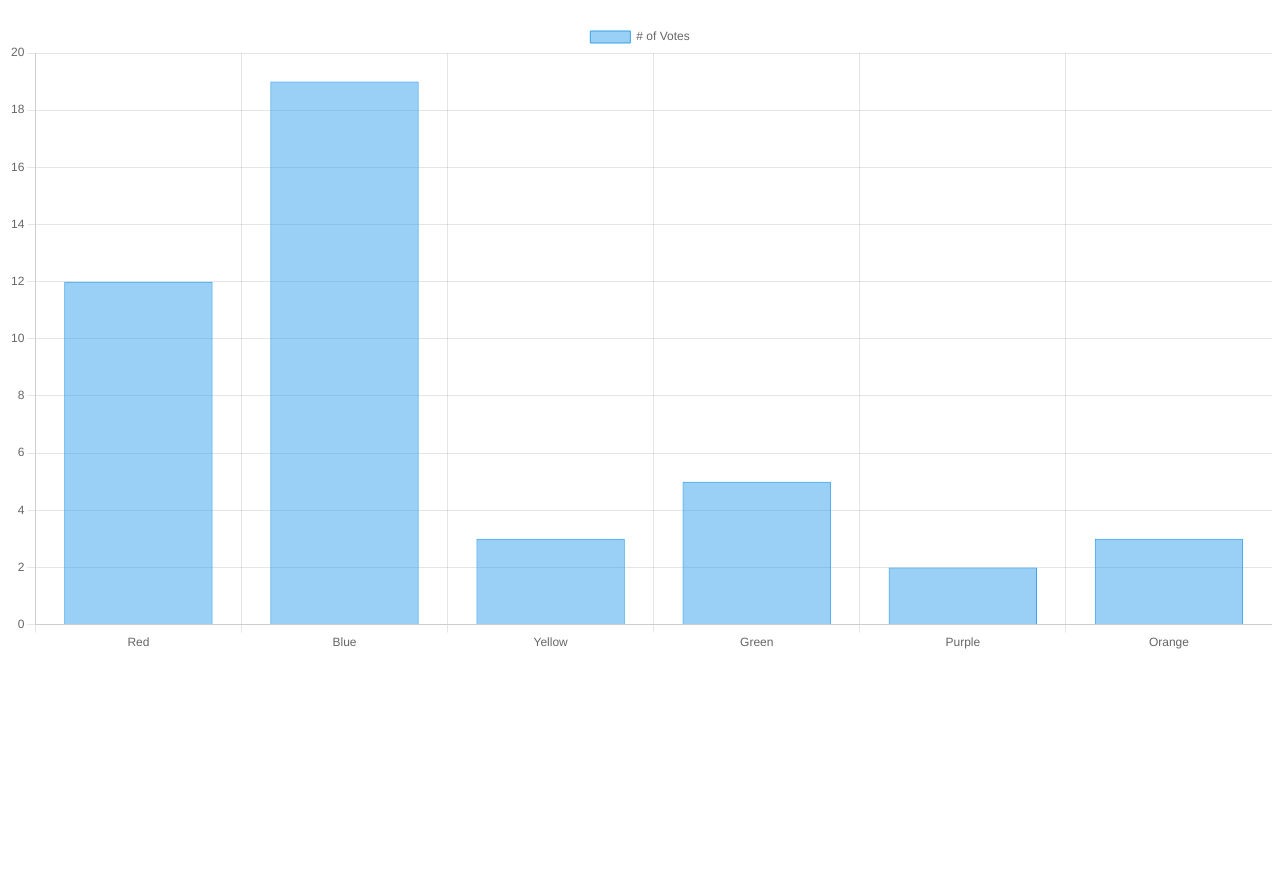
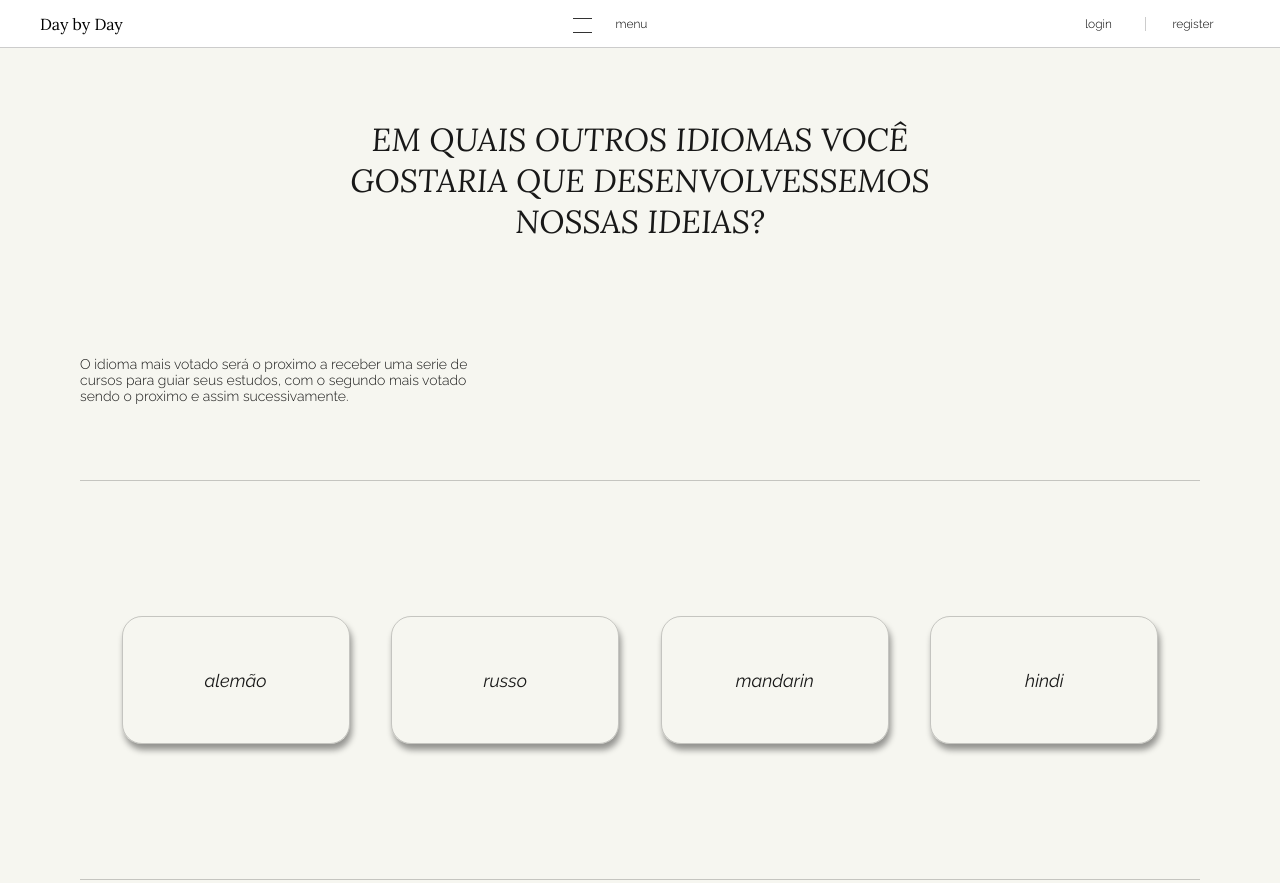
Before and after one commit to erickNA2/day-by-day, a website: page site/public/pages/future.html in a window 1280 px wide. Shown: the top 883 px of the page. Before the commit the page ends 800 px from the top, so only its background shows below. Drawn offline with nearby package versions, Linux system fonts and the light colour scheme.

Commit message:
add footer e ajustes

```diff
--- a/site/public/pages/future.css
+++ b/site/public/pages/future.css
@@ -1,2 +1,102 @@
 @import url('../style/nav.css');
 @import url('../style/global.css');
+
+.selection {
+    position: relative;
+    width: 100%;
+    margin-top: 80px;
+    height: 100vh;
+    display: grid;
+    grid-template-columns: 1fr;
+    grid-template-rows: 1fr 1fr 2fr;
+}
+
+.selection .title {
+    display: flex;
+    align-items: center;
+    justify-content: center;
+
+}
+
+.selection .title h1 {
+    width: 688px;
+    color: rgba(0, 0, 0, 0.9);
+    font-size: 32px;
+    text-transform: uppercase;
+    font-style: italic;
+    text-align: center;
+    font-family: 'Lora', serif;
+    font-weight: 300;
+}
+
+.selection .text {
+    display: flex;
+    align-items: center;
+    justify-content: flex-start;
+}
+
+
+.selection .text p {
+    width: 388px;
+    color: rgba(0, 0, 0, 0.9);
+    font-size: 14px;
+    text-align: left;
+    font-family: 'Raleway', serif;
+    font-weight: 300;
+}
+
+.selection .container {
+    position: relative;
+    width: 100%;
+    height: 100%;
+    display: flex;
+    align-items: center;
+    justify-content: space-evenly;
+}
+
+.selection .container .option {
+    position: relative;
+    width: 228px;
+    height: 128px;
+    border: 1px solid rgba(0, 0, 0, 0.2);
+    box-shadow: 2px 6px 6px rgba(0, 0, 0, 0.4);
+    display: flex;
+    flex-direction: column;
+    align-items: center;
+    justify-content: space-evenly;
+    border-radius: 20px;
+    transition: all .2s ease-in-out;
+}
+
+.selection .container .option:hover {
+    background: black;
+    box-shadow: 2px 2px 2px rgba(0, 0, 0, 0.4);
+    cursor: pointer;
+}
+
+.selection .container .option h1 {
+    color: rgba(0, 0, 0, 0.9);
+    font-size: 18px;
+    text-align: center;
+    text-transform: lowercase;
+    font-style: italic;
+    font-family: 'Raleway', serif;
+    font-weight: 400;
+    transition: all .2s ease-in-out;
+}
+
+.selection .container .option:hover h1 {
+    color: white;
+}
+
+.statistics {
+    margin-top: 80px;
+    padding: 80px;
+    position: relative;
+    width: 100%;
+    height: 100vh;
+    display: flex;
+    flex-direction: column;
+    align-items: center;
+    justify-content: center;
+}
--- a/site/public/pages/future.html
+++ b/site/public/pages/future.html
@@ -5,27 +5,94 @@
     <meta http-equiv="X-UA-Compatible" content="IE=edge" />
     <meta name="viewport" content="width=device-width, initial-scale=1.0" />
     <title>Document</title>
+    <link rel="stylesheet" href="future.css" />
   </head>
   <body>
     <div class="main">
+      <div class="mainMenu" id="menu">
+        <div class="gridContainer borderBot">
+          <div class="box borderBot borderRight">
+            <a href="../index.html">
+              <h1>inicio</h1>
+            </a>
+          </div>
+          <div class="box borderBot borderRight">
+            <a href="./pages/cursos.html">
+              <h1>cursos</h1>
+            </a>
+          </div>
+          <div class="box borderBot">
+            <a href="">
+              <h1>estatisticas</h1>
+            </a>
+          </div>
+          <div class="box borderRight">
+            <a href="">
+              <h1>sobre</h1>
+            </a>
+          </div>
+          <div class="box borderRight">
+            <a href="./pages/future.html">
+              <h1>futuro</h1>
+            </a>
+          </div>
+          <div class="box">
+            <a href="./pages/perfil.html">
+              <h1>perfil</h1>
+            </a>
+          </div>
+        </div>
+      </div>
+      <div class="nav borderBot">
+        <div class="logo">
+          <a href="./index.html">Day by Day</a>
+        </div>
+        <div class="menu" onclick="toggle()">
+          <div class="icon"></div>
+          <p>menu</p>
+        </div>
+        <div class="register">
+          <ul>
+            <li class="borderRight"><a href="./pages/login.html">login</a></li>
+            <li><a href="./pages/register.html">register</a></li>
+          </ul>
+        </div>
+      </div>
       <div class="selection">
-        <div class="title"></div>
-        <div class="text"></div>
-        <div class="container">
+        <div class="title">
+          <h1>
+            Em quais outros idiomas você gostaria que desenvolvessemos nossas
+            ideias?
+          </h1>
+        </div>
+        <div class="text">
+          <p>
+            O idioma mais votado será o proximo a receber uma serie de cursos
+            para guiar seus estudos, com o segundo mais votado sendo o proximo e
+            assim sucessivamente.
+          </p>
+        </div>
+        <div class="container borderTop borderBot">
+          <div class="option" onclick="votar()">
+            <h1>Alemão</h1>
+          </div>
+
+          <div class="option" onclick="buscarVotos()">
+            <h1>Russo</h1>
+          </div>
+
           <div class="option">
-            <h1></h1>
+            <h1>Mandarin</h1>
           </div>
+
           <div class="option">
-            <h1></h1>
-          </div>
-          <div class="option">
-            <h1></h1>
+            <h1 id="result">Hindi</h1>
           </div>
         </div>
       </div>
 
       <div class="statistics">
-        <canvas id="myChart"></canvas>
+        <canvas id="myChart" class="chart"></canvas>
       </div>
     </div>
   </body>
@@ -36,14 +103,20 @@
 <script>
   const ctx = document.getElementById("myChart");
 
+  let hbMenu = document.getElementById("menu");
+
+  function toggle() {
+    hbMenu.classList.toggle("active");
+  }
+
   new Chart(ctx, {
     type: "bar",
     data: {
-      labels: ["Red", "Blue", "Yellow", "Green", "Purple", "Orange"],
+      labels: ["Alemão", "Russo", "Mandarin", "Hindi"],
       datasets: [
         {
-          label: "# of Votes",
-          data: [12, 19, 3, 5, 2, 3],
+          label: "Acompanhamento dos votos:",
+          data: [10, 19, 15, 5],
           borderWidth: 1,
         },
       ],
@@ -56,4 +129,44 @@
       },
     },
   });
+
+  function votar() {
+    var idVar = sessionStorage.ID_USUARIO;
+    var votoVar = 1;
+
+    fetch("/votes/cadastrar", {
+      method: "POST",
+      headers: {
+        "Content-Type": "application/json",
+      },
+      body: JSON.stringify({
+        idServer: idVar,
+        votoServer: votoVar,
+      }),
+    })
+      .then(function resposta(response) {
+        console.log("resposta: ", resposta);
+      })
+      .catch(function (resposta) {
+        console.log(`#ERRO: ${resposta}`);
+      });
+
+    return false;
+  }
+
+  function buscarVotos() {
+    fetch("/votes/listar", {
+      method: "GET",
+      headers: {
+        "Content-Type": "application/json",
+      },
+    }).then(function resposta(response){
+      let text = response.text()
+
+      result.innerHTML = text
+      console.log(text)
+    }).catch(function (resposta) {
+        console.log(`#ERRO: ${resposta}`);
+      })
+  }
 </script>
--- a/site/public/style/nav.css
+++ b/site/public/style/nav.css
@@ -24,7 +24,7 @@
     width: 100%;
     height: 100%;
     display: grid;
-    grid-template-columns: 1fr 1fr 1fr;
+    grid-template-columns: 1fr 1fr;
     grid-template-rows: 1fr 1fr;
 }
 
--- a/site/public/style/style.css
+++ b/site/public/style/style.css
@@ -4,3 +4,4 @@
 @import url('./about.css');
 @import url('./courses.css');
 @import url('./contact.css');
+@import url('./footer.css');
--- a/site/src/database/config.js
+++ b/site/src/database/config.js
@@ -20,9 +20,9 @@ var sqlServerConfig = {
 // CONEXÃO DO MYSQL WORKBENCH
 var mySqlConfig = {
     host: "localhost",
-    database: "DayByDay",
-    user: "monotonia",
-    password: "@fermento123",
+    database: "daybyday",
+    user: "root",
+    password: "25542362As@",
 };
 
 function executar(instrucao) {
--- a/site/src/models/voteModel.js
+++ b/site/src/models/voteModel.js
@@ -2,15 +2,15 @@ var database = require("../database/config")
 
 function listar() {
     var instrucao = `
-        SELECT escolha FROM vote;
+        SELECT voto FROM votes;
     `;
     console.log("Executando a instrução SQL: \n" + instrucao);
     return database.executar(instrucao);
 }
 
-function cadastrar(escolha, fkUsuario) {
+function cadastrar(voto, idUsuario) {
     var instrucao = `
-        INSERT INTO carro (escolha, frUsuario) VALUES ('${escolha}', '${fkUsuario}');
+        INSERT INTO votes (voto, fkUsuario) VALUES ('${voto}', '${idUsuario}');
     `;
     console.log("Executando a instrução SQL: \n" + instrucao);
     return database.executar(instrucao);
```
Also changed, not shown: site/public/index.html (+29 -31 lines), site/public/pages/cursos.css (+4 -4 lines), site/public/style/contact.css (deleted, +0 -25 lines), site/public/style/footer.css (added, +92 -0 lines), site/src/controllers/voteController.js (+6 -6 lines), site/public/pages/register.html (line endings or trailing spaces), 1 other file.
